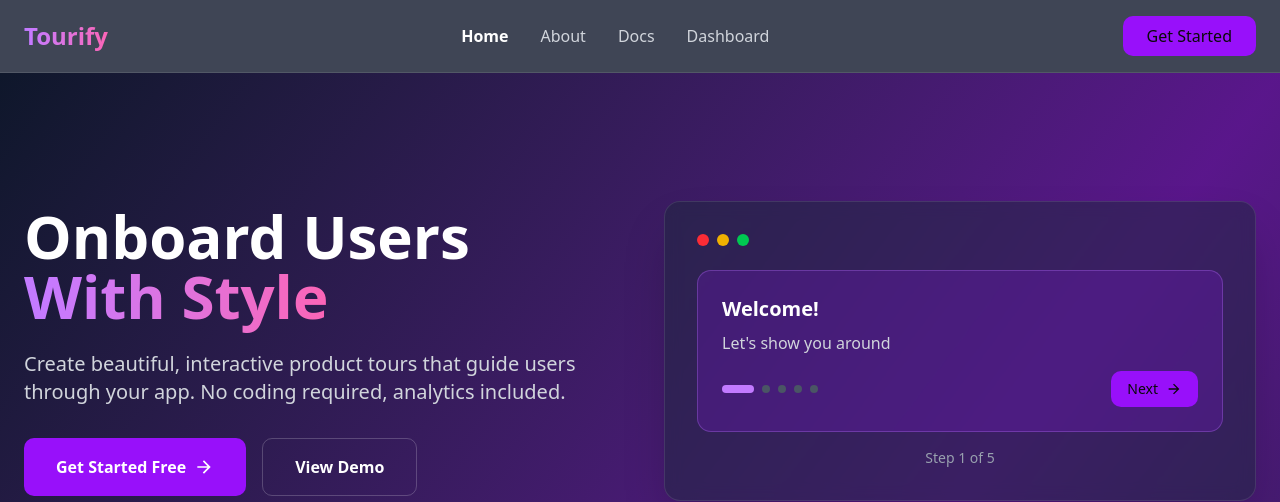
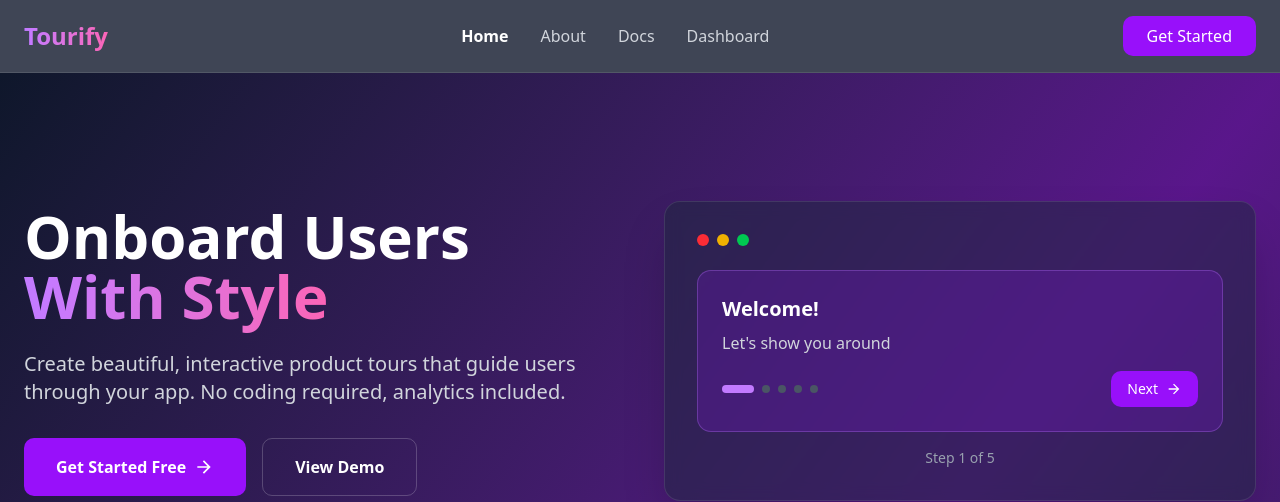
Before and after one commit to Olu-Oni/Tourify, a Next.js app in the folder apps/web/: page / in a window 1280 px wide. Shown: the top 502 px of the page. Built offline with nearby package versions, Linux system fonts and the light colour scheme.

Commit message:
style: Adjust navbar button width on mobile and text colors

```diff
--- a/apps/web/components/HeroSection.tsx
+++ b/apps/web/components/HeroSection.tsx
@@ -92,7 +92,7 @@
                   </div>
                   <button
                     onClick={nextDemoStep}
-                    className="px-4 py-2 bg-purple-600 hover:bg-purple-700 rounded-lg text-sm flex items-center gap-2 transition duration-300 cursor-pointer"
+                    className="px-4 py-2 text-white bg-purple-600 hover:bg-purple-700 rounded-lg text-sm flex items-center gap-2 transition duration-300 cursor-pointer"
                   >
                     {demoStep < demoSteps.length - 1 ? "Next" : "Restart"}
                     <IoMdArrowForward className="w-4 h-4" />
--- a/apps/web/components/Navbar.tsx
+++ b/apps/web/components/Navbar.tsx
@@ -42,7 +42,7 @@
         </div>
 
         <div className="hidden md:block">
-          <button className="px-6 py-2 bg-purple-600 hover:bg-purple-700 rounded-lg transition duration-300">
+          <button className="px-6 py-2 text-white bg-purple-600 hover:bg-purple-700 rounded-lg transition duration-300">
             Get Started
           </button>
         </div>
@@ -95,8 +95,8 @@
                 Dashboard
               </Link>
 
-              <Link href="/signin">
-                <button className="w-[80%] px-6 py-3 bg-purple-600 hover:bg-purple-700 rounded-lg transition duration-300">
+              <Link href="/signin" className="w-[85%]">
+                <button className="w-full px-6 py-3 bg-purple-600 hover:bg-purple-700 rounded-lg transition duration-300">
                   Get Started
                 </button>
               </Link>
```
